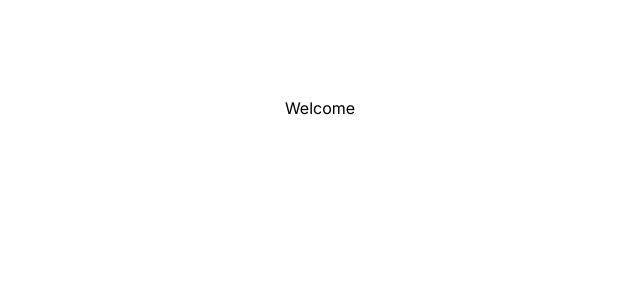
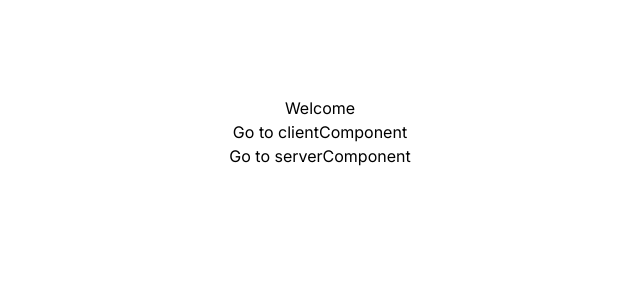
Before and after one commit to HemanthRaghu96/Nextjs-Learning, a Next.js app: page / in a window 1280 px wide. Shown: the top 300 px of the page, without its empty margins (320-960 px from the left). Built offline with nearby package versions, Linux system fonts and the light colour scheme.

Commit message:
Created Navigate using next/link

```diff
--- a/src/app/page.js
+++ b/src/app/page.js
@@ -1,9 +1,12 @@
 import Image from "next/image";
+import Link from "next/link";
 
 export default function Home() {
   return (
-    <main className="flex min-h-screen flex-col items-center justify-between p-24">
+    <main className="flex min-h-screen flex-col items-center  p-24">
      <h1>Welcome</h1>
+     <Link href={'clientComponent'}>Go to clientComponent</Link>
+     <Link href={'serverComponent'}>Go to serverComponent</Link>
     </main>
   );
 }
```
